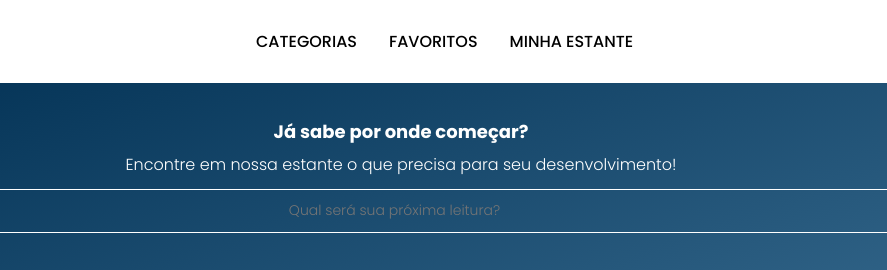
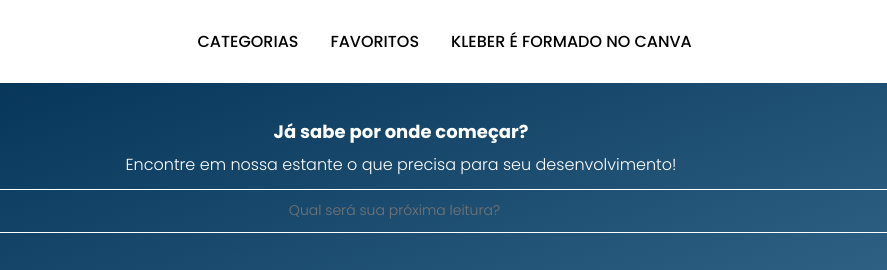
Before and after one commit to oinattan/AluraBooks-V2, a plain HTML site: page index.html in a window 1280 px wide. Shown: the top 270 px of the page, 239-1126 px from the left. Drawn offline with nearby package versions, Linux system fonts and the light colour scheme.

Commit message:
modified:   index.html

```diff
--- a/index.html
+++ b/index.html
@@ -87,7 +87,7 @@
         <a href="#" class="navbar__links">FAVORITOS</a>
       </li>
       <li class="navbar__item">
-        <a href="#" class="navbar__links">MINHA ESTANTE</a>
+        <a href="#" class="navbar__links">KLEBER É FORMADO NO CANVA</a>
       </li>
     </ul>
 
```
